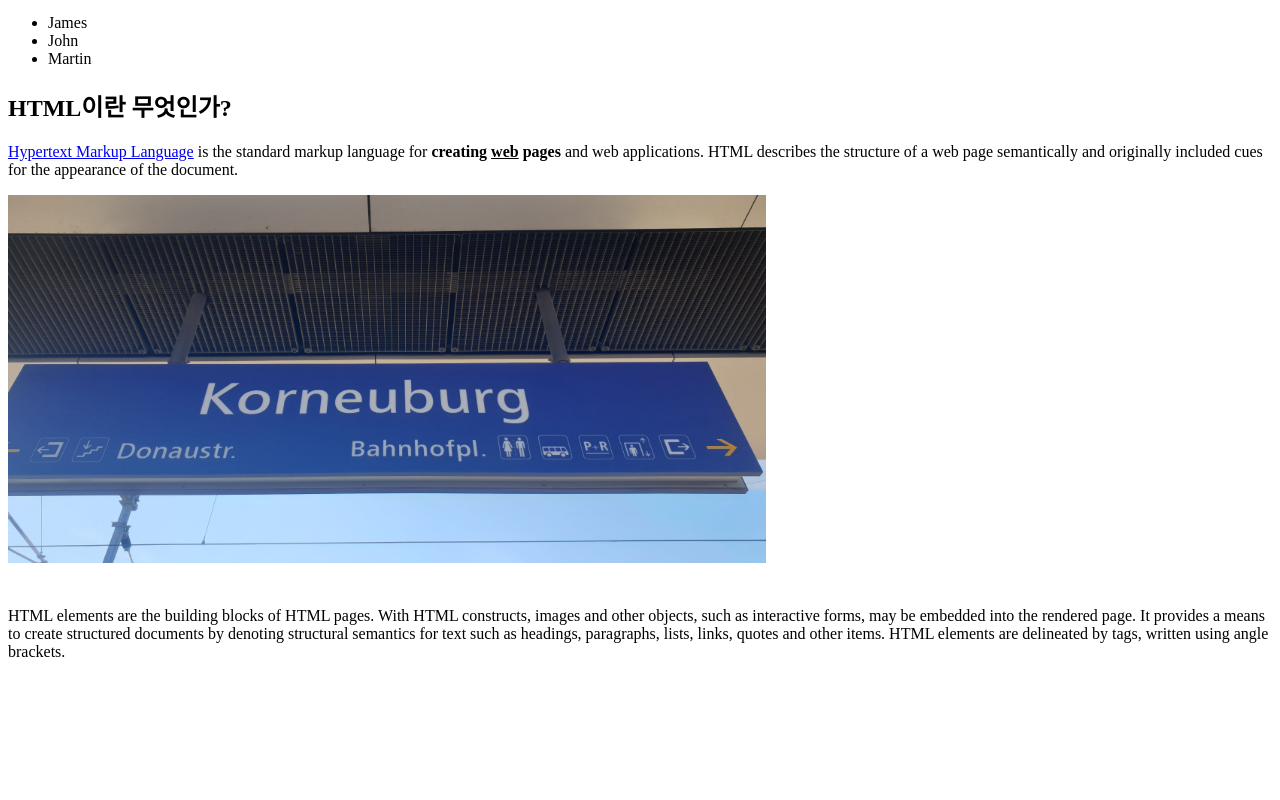
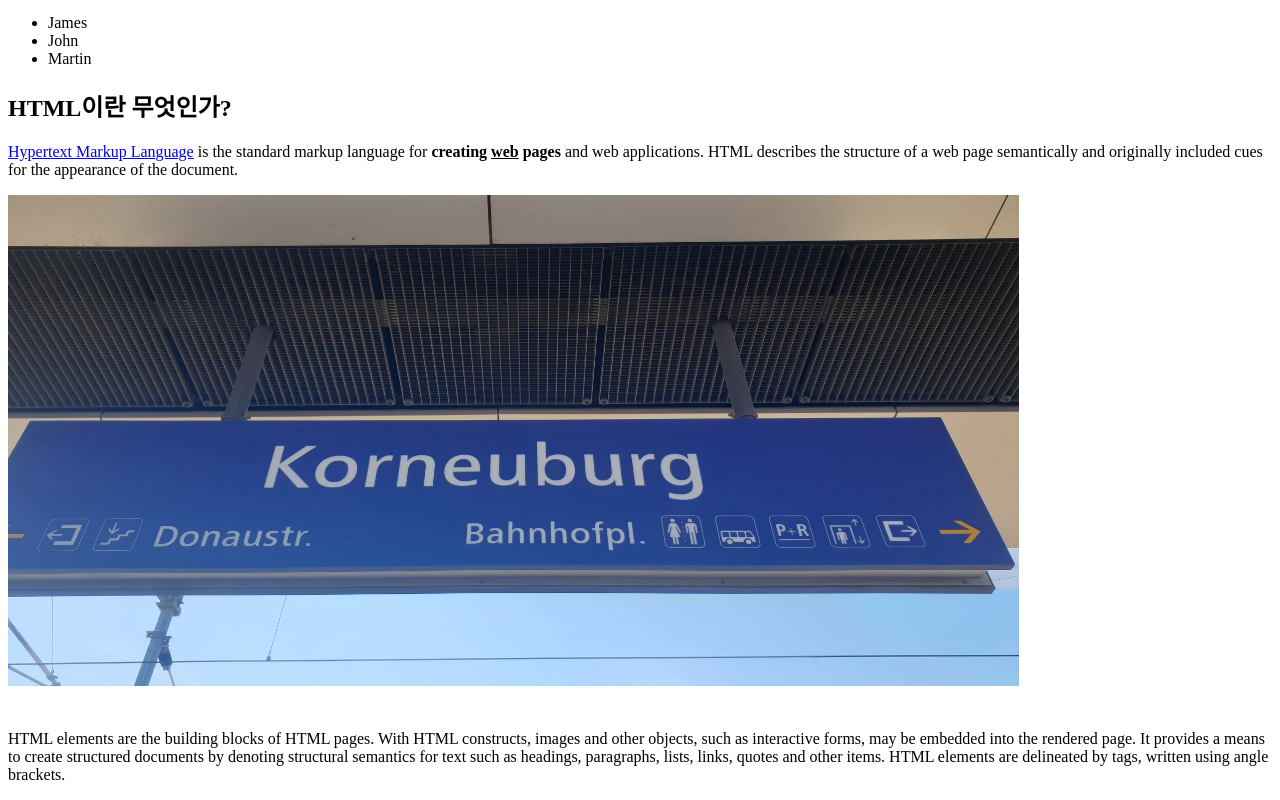
Before and after one commit to Hyull007/web.html, a plain HTML site: page 1.html in a window 1280 px wide. Shown: the part 136-936 px from the top of the page. Before the commit the page ends 813 px from the top, so only its background shows below. Drawn offline with Linux system fonts and the light colour scheme.

Commit message:
Update 1.html

```diff
--- a/1.html
+++ b/1.html
@@ -29,7 +29,7 @@ language for <strong>creating <u>web</u> pages</strong> and web applications.
 HTML describes the structure of a web page semantically and
 originally included cues for the appearance of the document.
 </p>
-<img src="korneuburg.jpg" width="60%">
+<img src="korneuburg.jpg" width="80%">
 
 
 <p style="margin-top:40px">HTML elements are the building blocks of HTML pages. With HTML constructs,
```
